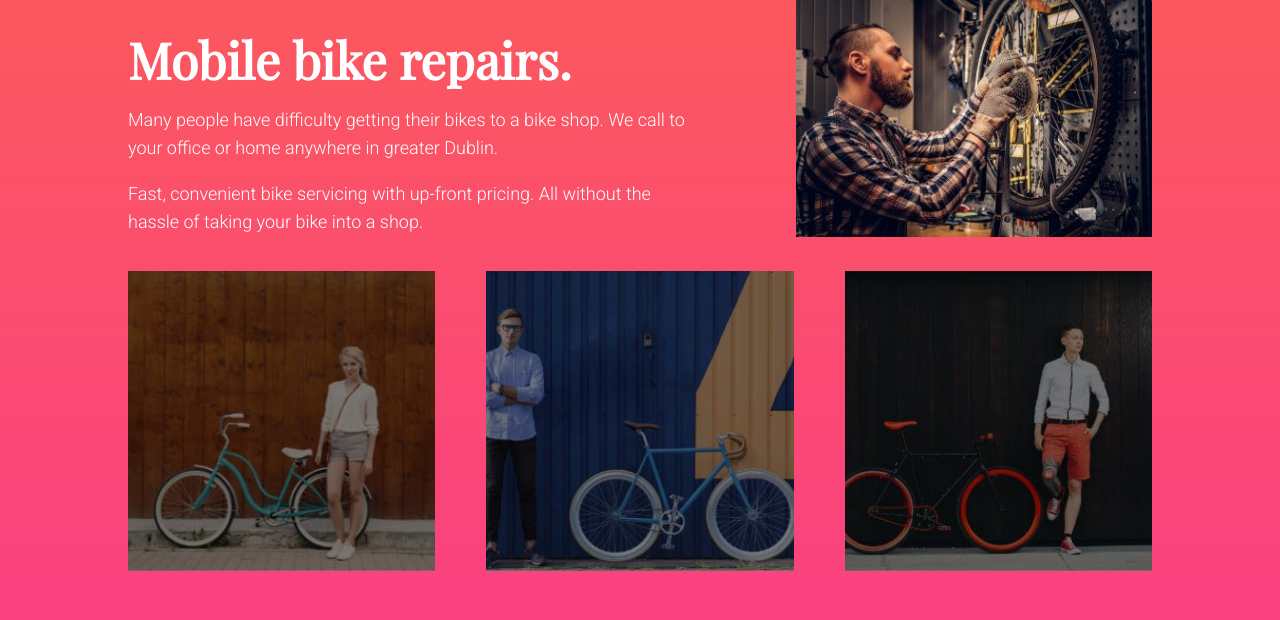
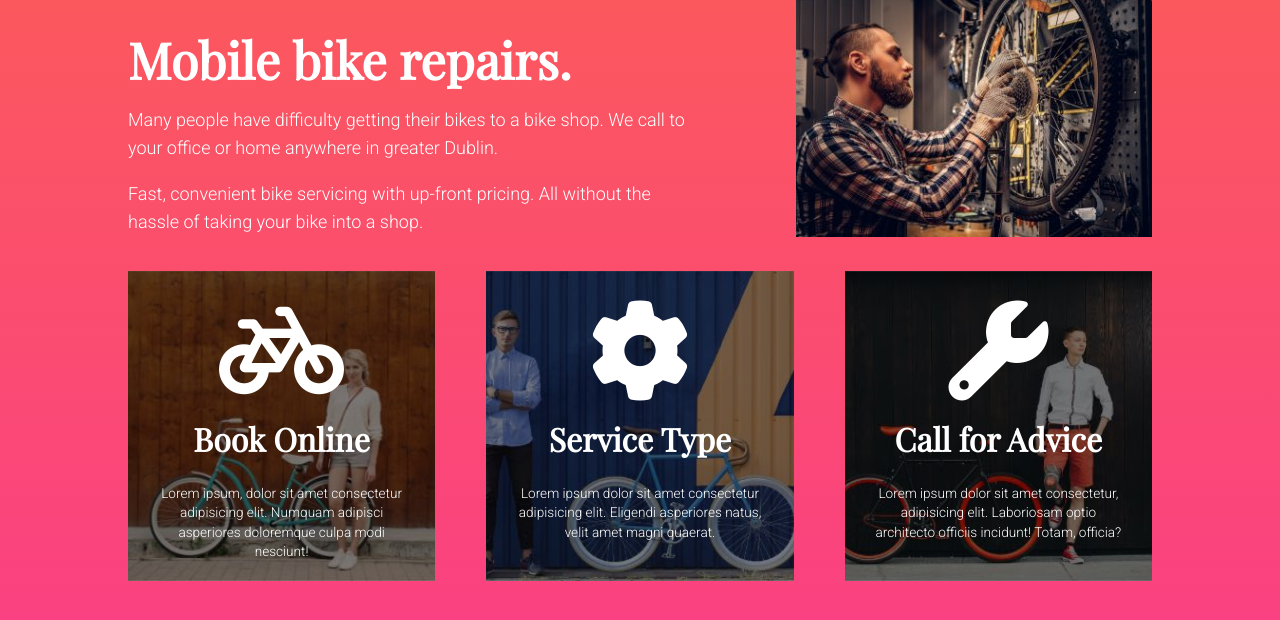
Before and after one commit to Ahmed-Nazeeh/Bike-Repair-Website-HTML-CSS, a PHP site: page / in a window 1280 px wide. Shown: the part 152-772 px from the top of the page. Run offline with PHP 8.4, Linux system fonts and the light colour scheme; some libraries are stand-ins or nearby versions.

Commit message:
51 52 finiching up cards , add icon using font awsome

```diff
--- a/index.html
+++ b/index.html
@@ -10,6 +10,7 @@
     <link rel="preconnect" href="https://fonts.googleapis.com">
     <link rel="preconnect" href="https://fonts.gstatic.com" crossorigin>
     <link href="https://fonts.googleapis.com/css2?family=Playfair+Display&family=Roboto:wght@300&display=swap" rel="stylesheet">
+    <script src="https://kit.fontawesome.com/eaa3af9877.js" crossorigin="anonymous"></script>
 </head>
 <body>
     <div class="container">
@@ -39,9 +40,21 @@
         </main>
 
        <div class="cards">
-           <div class="card1"></div>
-           <div class="card2"></div>
-           <div class="card3"></div>
+           <div class="card1">
+               <i class="fas fa-bicycle"></i>
+               <h2>Book Online</h2>
+               <p>Lorem ipsum, dolor sit amet consectetur adipisicing elit. Numquam adipisci asperiores doloremque culpa modi nesciunt!</p>
+           </div>
+           <div class="card2">
+               <i class="fas fa-cog"></i>
+               <h2>Service Type</h2>
+               <p>Lorem ipsum dolor sit amet consectetur adipisicing elit. Eligendi asperiores natus, velit amet magni quaerat.</p>
+           </div>
+           <div class="card3">
+               <i class="fas fa-wrench"></i>
+               <h2>Call for Advice</h2>
+               <p>Lorem ipsum dolor sit amet consectetur, adipisicing elit. Laboriosam optio architecto officiis incidunt! Totam, officia?</p>
+           </div>
        </div>
     </div>
 </body>
--- a/style.css
+++ b/style.css
@@ -33,6 +33,7 @@ main {
 .cards {
     display: flex;
     justify-content: space-between;
+    text-align: center;
 }
 
 .card1 {
@@ -74,7 +75,24 @@ h1 {
     margin-bottom: 1rem;
 }
 
+h2 {
+    font-size: 2rem;
+    font-family: 'Playfair Display', serif;
+    margin-top: 20px;
+}
+
 p {
     line-height: 1.75rem;
     margin-bottom: 0.5rem;
 }
+
+.cards p {
+    font-size: 0.85rem;
+    line-height: 1.2rem;
+    margin: 10px 30px 20px 30px;
+}
+
+.cards i {
+    font-size: 100px;
+    padding-top: 30px;
+}
```
